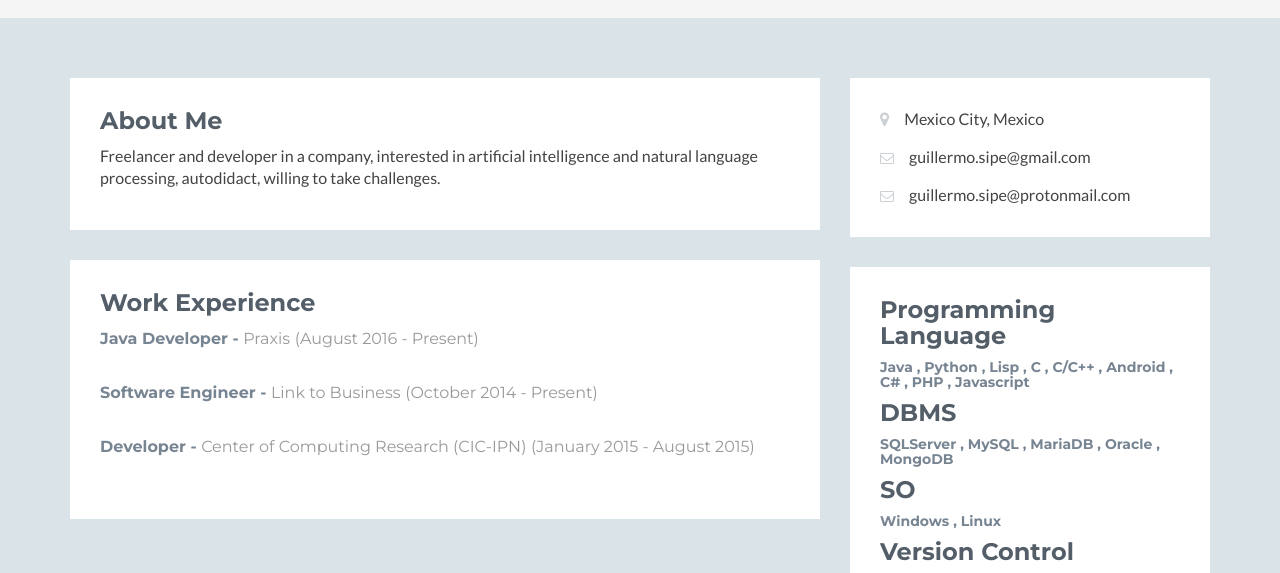
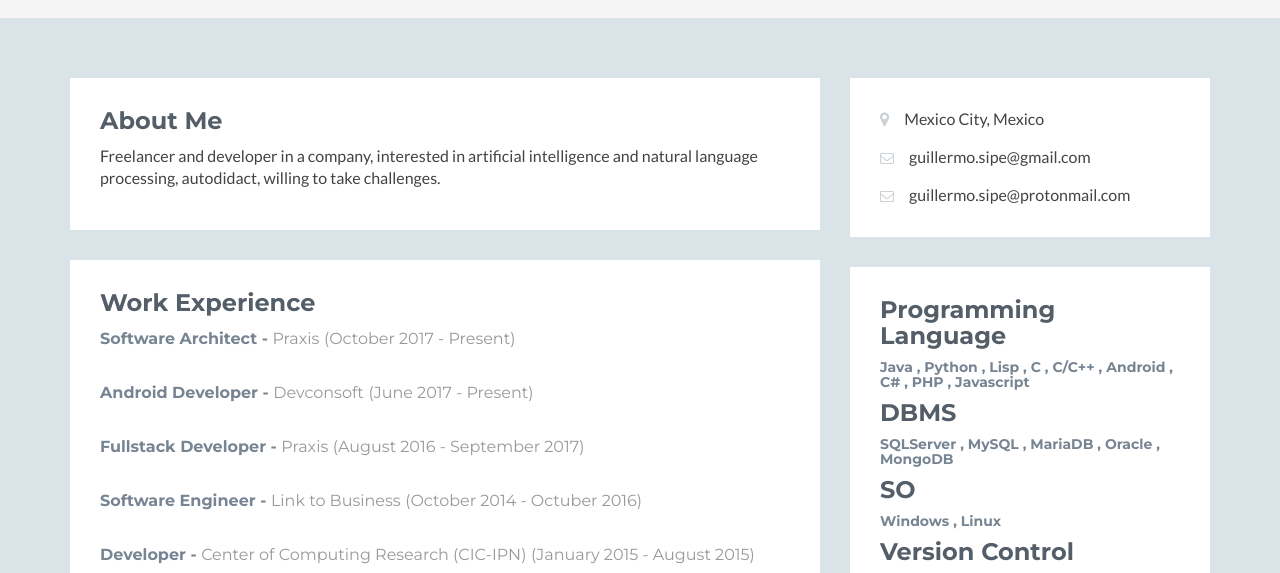
Before and after one commit to guillermosipe/guillermosipe.github.io, a plain HTML site: page index.html in a window 1280 px wide. Shown: the part 216-789 px from the top of the page. Drawn offline with Linux system fonts and the light colour scheme.

Commit message:
Agregar nueva experiencia profesional

```diff
--- a/index.html
+++ b/index.html
@@ -54,12 +54,20 @@
                     <div class="section-inner">
                         <h2 class="heading">Work Experience</h2>
                         <div class="content">
+                          <div class="item">
+                              <h3 class="title">Software Architect - <span class="place"><a href="#">Praxis</a></span> <span class="year">(October 2017 - Present)</span></h3>
+                              <p></p>
+                          </div>
+                          <div class="item">
+                              <h3 class="title">Android Developer - <span class="place"><a href="#">Devconsoft</a></span> <span class="year">(June 2017 - Present)</span></h3>
+                              <p></p>
+                          </div>
                             <div class="item">
-                                <h3 class="title">Java Developer - <span class="place"><a href="#">Praxis</a></span> <span class="year">(August 2016 - Present)</span></h3>
+                                <h3 class="title">Fullstack Developer - <span class="place"><a href="#">Praxis</a></span> <span class="year">(August 2016 - September 2017)</span></h3>
                                 <p></p>
                             </div><!--//item-->
                             <div class="item">
-                                <h3 class="title">Software Engineer - <span class="place"><a href="#">Link to Business</a></span> <span class="year">(October 2014 - Present)</span></h3>
+                                <h3 class="title">Software Engineer - <span class="place"><a href="#">Link to Business</a></span> <span class="year">(October 2014 - Octuber 2016)</span></h3>
                                 <p></p>
                             </div><!--//item-->
                             <div class="item">
```
